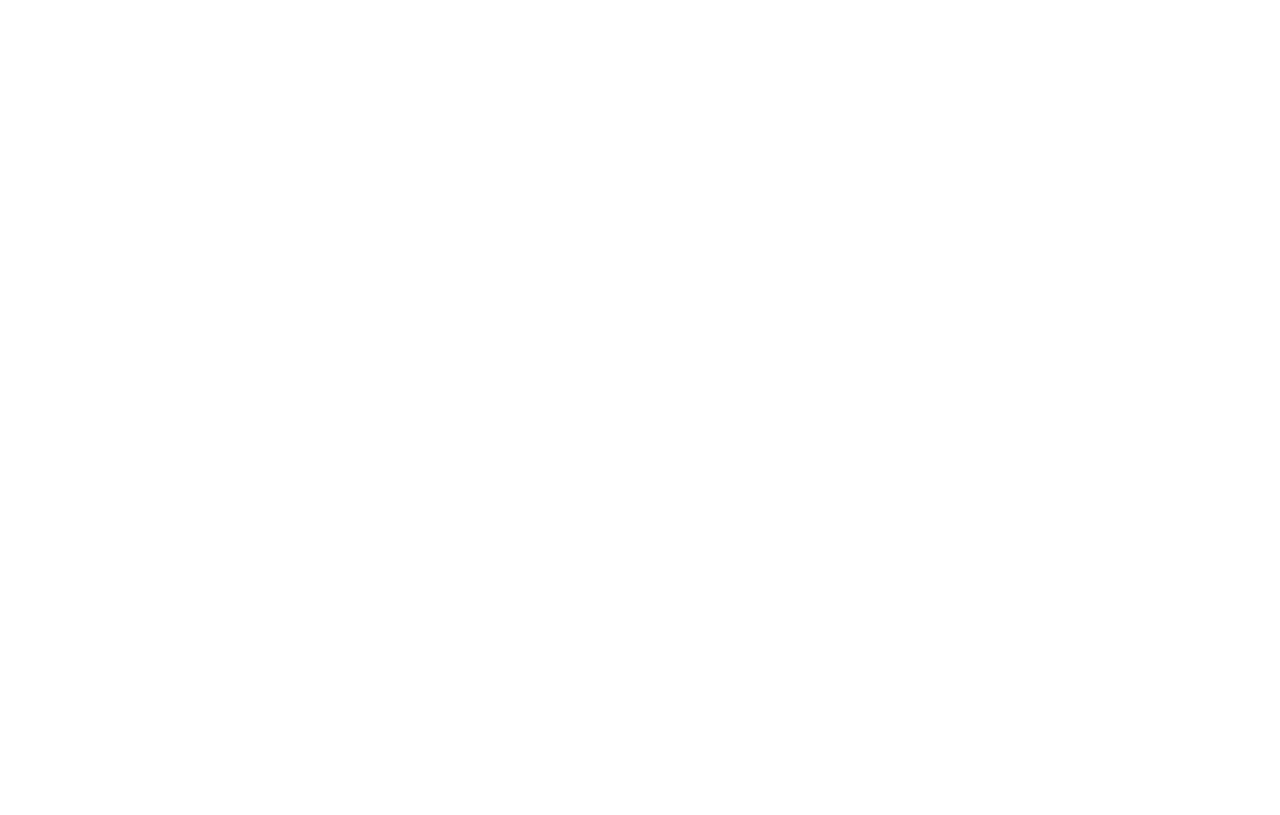
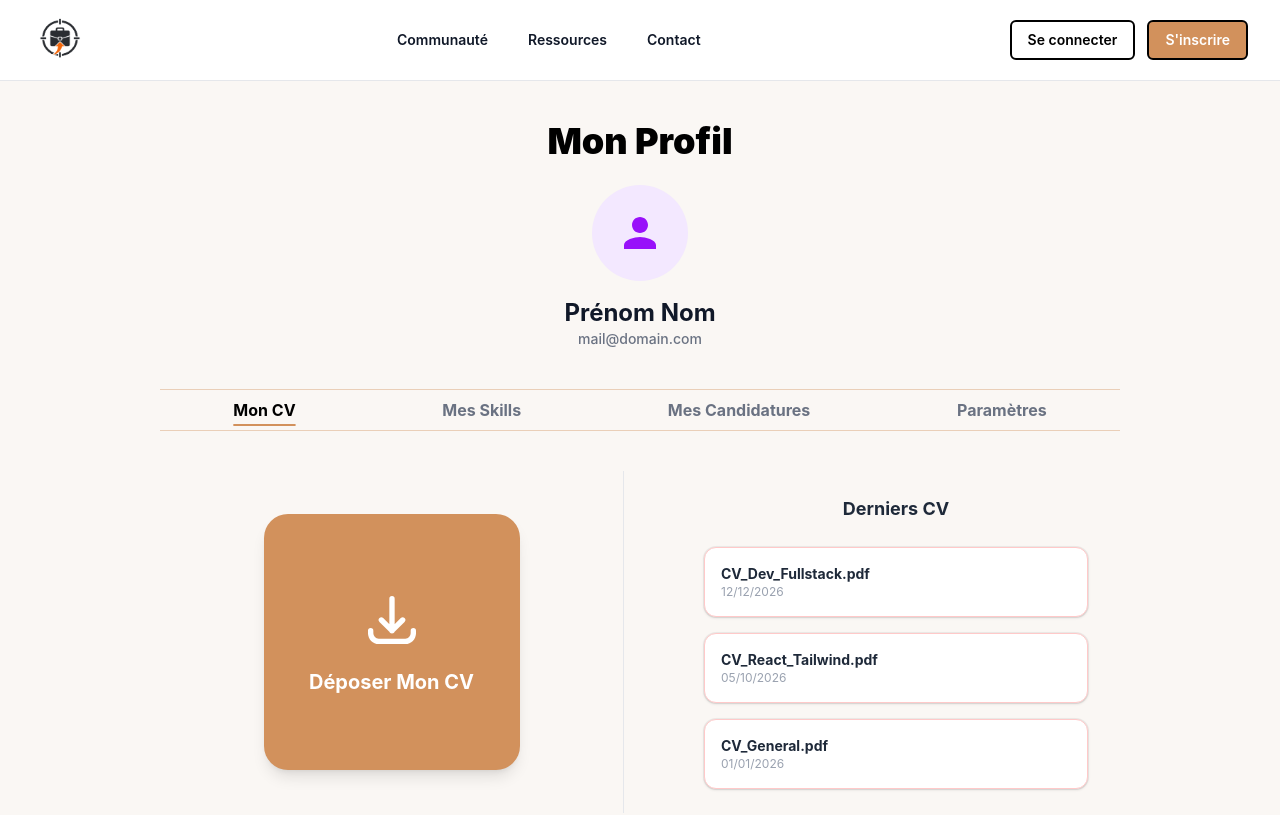
Before and after one commit to Razigue/Overkill, a React (Vite) app in the folder Overkill_Client/: page /profil in a window 1280 px wide. Before the commit this address had no page. Shown: the top 815 px of the page. Built offline with nearby package versions, Linux system fonts and the light colour scheme.

Commit message:
add: design user profile image

```diff
--- a/Overkill_Client/src/App.jsx
+++ b/Overkill_Client/src/App.jsx
@@ -1,11 +1,13 @@
 import { BrowserRouter, Routes, Route } from "react-router-dom"
 import Accueil from './pages/Accueil'
+import Profil from "./pages/Profil.jsx";
 
 function App() {
   return (
     <BrowserRouter>
       <Routes>
         <Route path="/" element={<Accueil />} />
+        <Route path="/profil" element={<Profil />} />
       </Routes>
     </BrowserRouter>
   )
--- a/Overkill_Client/src/components/Header.jsx
+++ b/Overkill_Client/src/components/Header.jsx
@@ -26,7 +26,7 @@
                   {/* Utilisateur connecté */}
                   <button
                       type="button"
-                      onClick={() => console.log('Direction profil')}
+                      onClick={() => window.location.href = '/profil'}
                       className="text-sm font-semibold text-gray-700 transition hover:text-black px-2"
                   >
                     Mon profil
--- /dev/null
+++ b/Overkill_Client/src/pages/Profil.jsx
@@ -0,0 +1,151 @@
+import { useState, useEffect } from 'react'
+import Header from '../components/Header.jsx'
+import Footer from '../components/Footer.jsx'
+
+function Profil() {
+    const [ user, setUser ] = useState(null)
+    const [ activeTab, setActiveTab ] = useState('cv')
+
+    useEffect( () => {
+        const savedUser = localStorage.getItem('user')
+        if (savedUser) {
+            setUser(JSON.parse(savedUser))
+        }
+    }, [])
+
+    const handleLogout = () => {
+        localStorage.removeItem('user')
+        setUser(null);
+        window.location.href = '/'
+    }
+
+    // Liste de CVs temporaire (à remplacer par l'appel API plus tard)
+    const [cvList, setCvList] = useState([
+        { id: 1, name: 'CV_Dev_Fullstack.pdf', date: '12/12/2026' },
+        { id: 2, name: 'CV_React_Tailwind.pdf', date: '05/10/2026' },
+        { id: 3, name: 'CV_General.pdf', date: '01/01/2026' },
+    ])
+
+    return (
+        <div className="min-h-screen flex flex-col bg-[#faf7f4] text-[#171717]">
+            <Header user={user} onLogout={handleLogout} />
+
+            <main className="flex-1 mx-auto w-full max-w-5xl px-4 py-10 sm:px-6 lg:px-8">
+                <section className="text-center">
+                    <h1 className="text-4xl font-black text-black">Mon Profil</h1>
+
+                    <div className="mt-6 flex justify-center">
+                        <div className="flex h-24 w-24 items-center justify-center rounded-full bg-purple-100 text-purple-600">
+                            <svg className="h-12 w-12" fill="currentColor" viewBox="0 0 24 24">
+                                <path d="M12 12c2.21 0 4-1.79 4-4s-1.79-4-4-4-4 1.79-4 4 1.79 4 4 4zm0 2c-2.67 0-8 1.34-8 4v2h16v-2c0-2.66-5.33-4-8-4z" />
+                            </svg>
+                        </div>
+                    </div>
+
+                    <h2 className="mt-4 text-2xl font-bold text-gray-900">
+                        {user ? `${user.firstname} ${user.lastname}` : 'Prénom Nom'}
+                    </h2>
+                    <p className="text-sm font-medium text-gray-500">
+                        {user?.email || 'mail@domain.com'}
+                    </p>
+                </section>
+
+                <div className="mt-10 border-y border-[#d2915c]/40 py-2">
+                    <nav className="flex justify-around text-center">
+                        <button
+                            onClick={() => setActiveTab('cv')}
+                            className={`text-base font-bold transition ${
+                                activeTab === 'cv' ? 'text-black underline underline-offset-8 decoration-[#d2915c] decoration-2' : 'text-gray-500 hover:text-black'
+                            }`}
+                        >
+                            Mon CV
+                        </button>
+                        <button
+                            onClick={() => setActiveTab('skills')}
+                            className={`text-base font-bold transition ${
+                                activeTab === 'skills' ? 'text-black underline underline-offset-8 decoration-[#d2915c] decoration-2' : 'text-gray-500 hover:text-black'
+                            }`}
+                        >
+                            Mes Skills
+                        </button>
+                        <button
+                            onClick={() => setActiveTab('candidatures')}
+                            className={`text-base font-bold transition ${
+                                activeTab === 'candidatures' ? 'text-black underline underline-offset-8 decoration-[#d2915c] decoration-2' : 'text-gray-500 hover:text-black'
+                            }`}
+                        >
+                            Mes Candidatures
+                        </button>
+                        <button
+                            onClick={() => setActiveTab('settings')}
+                            className={`text-base font-bold transition ${
+                                activeTab === 'settings' ? 'text-black underline underline-offset-8 decoration-[#d2915c] decoration-2' : 'text-gray-500 hover:text-black'
+                            }`}
+                        >
+                            Paramètres
+                        </button>
+                    </nav>
+                </div>
+
+                <div className="mt-10">
+                    {activeTab === 'cv' && (
+                        <div className="grid gap-8 md:grid-cols-2 md:divide-x md:divide-gray-200">
+                            <div className="flex flex-col items-center justify-center p-6">
+                                <label className="group flex h-64 w-64 cursor-pointer flex-col items-center justify-center rounded-3xl bg-[#d2915c] p-6 text-center text-white shadow-lg transition hover:scale-105 hover:bg-[#b87a48]">
+                                    <svg className="h-16 w-16 transition group-hover:translate-y-1" fill="none" stroke="currentColor" strokeWidth="2" viewBox="0 0 24 24">
+                                        <path strokeLinecap="round" strokeLinejoin="round" d="M4 16v1a3 3 0 003 3h10a3 3 0 003-3v-1m-4-4l-4 4m0 0l-4-4m4 4V4" />
+                                    </svg>
+                                    <span className="mt-4 text-xl font-bold">Déposer Mon CV</span>
+                                    <input type="file" className="hidden" accept=".pdf,.doc,.docx" />
+                                </label>
+                            </div>
+
+                            <div className="flex flex-col items-center p-6 md:pl-10">
+                                <h3 className="text-lg font-bold text-gray-800">Derniers CV</h3>
+
+                                <div className="mt-6 flex w-full max-w-sm flex-col gap-4">
+                                    {cvList.map((cv) => (
+                                        <div
+                                            key={cv.id}
+                                            className="flex items-center gap-4 rounded-xl border border-red-200 bg-white p-4 shadow-sm ring-1 ring-black/5"
+                                        >
+                                            <div className="overflow-hidden">
+                                                <p className="truncate text-sm font-bold text-gray-800">{cv.name}</p>
+                                                <p className="text-xs text-gray-400">{cv.date}</p>
+                                            </div>
+                                        </div>
+                                    ))}
+                                </div>
+                            </div>
+                        </div>
+                    )}
+
+                    {activeTab === 'skills' && (
+                        <div className="py-12 text-center text-gray-500">
+                            // TODO
+                            Section Mes Skills (À venir)
+                        </div>
+                    )}
+
+                    {activeTab === 'candidatures' && (
+                        <div className="py-12 text-center text-gray-500">
+                            // TODO
+                            Section Mes Candidatures (À venir)
+                        </div>
+                    )}
+
+                    {activeTab === 'settings' && (
+                        <div className="py-12 text-center text-gray-500">
+                            // TODO
+                            Section Paramètres (À venir)
+                        </div>
+                    )}
+                </div>
+            </main>
+
+            <Footer />
+        </div>
+    )
+}
+
+export default Profil
```
